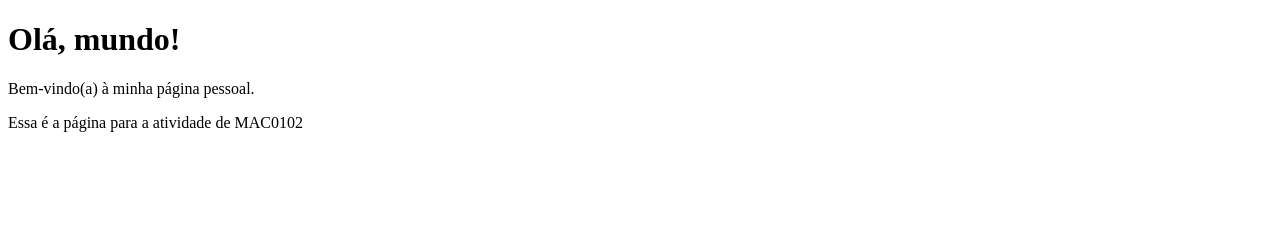
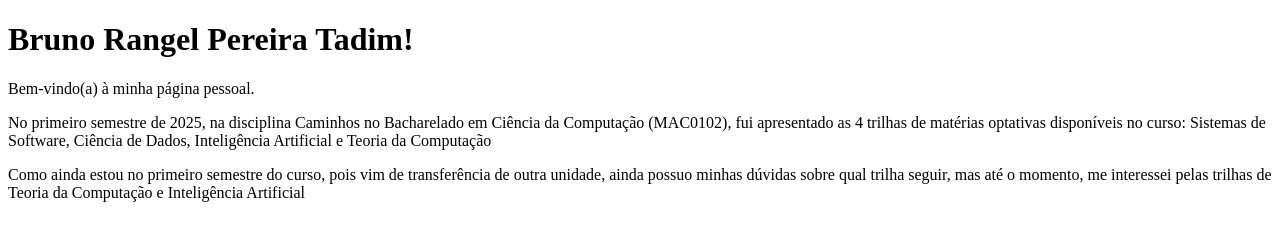
Before and after one commit to BruRangel/BruRangel.github.io, a plain HTML site: page index.html in a window 1280 px wide. Drawn offline with Linux system fonts and the light colour scheme.

Commit message:
Adding information to the index.html

```diff
--- a/index.html
+++ b/index.html
@@ -6,8 +6,14 @@
         <title> Página Pessoal de Bruno Rangel </title>
     </head>
     <body>
-        <h1>Olá, mundo!</h1>
+        <h1>Bruno Rangel Pereira Tadim!</h1>
+
         <p> Bem-vindo(a) à minha página pessoal.</p>
-        <p> Essa é a página para a atividade de MAC0102</p>
+
+        <p> No primeiro semestre de 2025, na disciplina Caminhos no Bacharelado em Ciência da Computação (MAC0102),
+            fui apresentado as 4 trilhas de matérias optativas disponíveis no curso: Sistemas de Software, Ciência de Dados, Inteligência Artificial e Teoria da Computação</p>
+
+        <p> Como ainda estou no primeiro semestre do curso, pois vim de transferência de outra unidade, ainda possuo minhas dúvidas sobre qual trilha seguir,
+            mas até o momento, me interessei pelas trilhas de Teoria da Computação e Inteligência Artificial</p>
     </body>
 </html>
```
